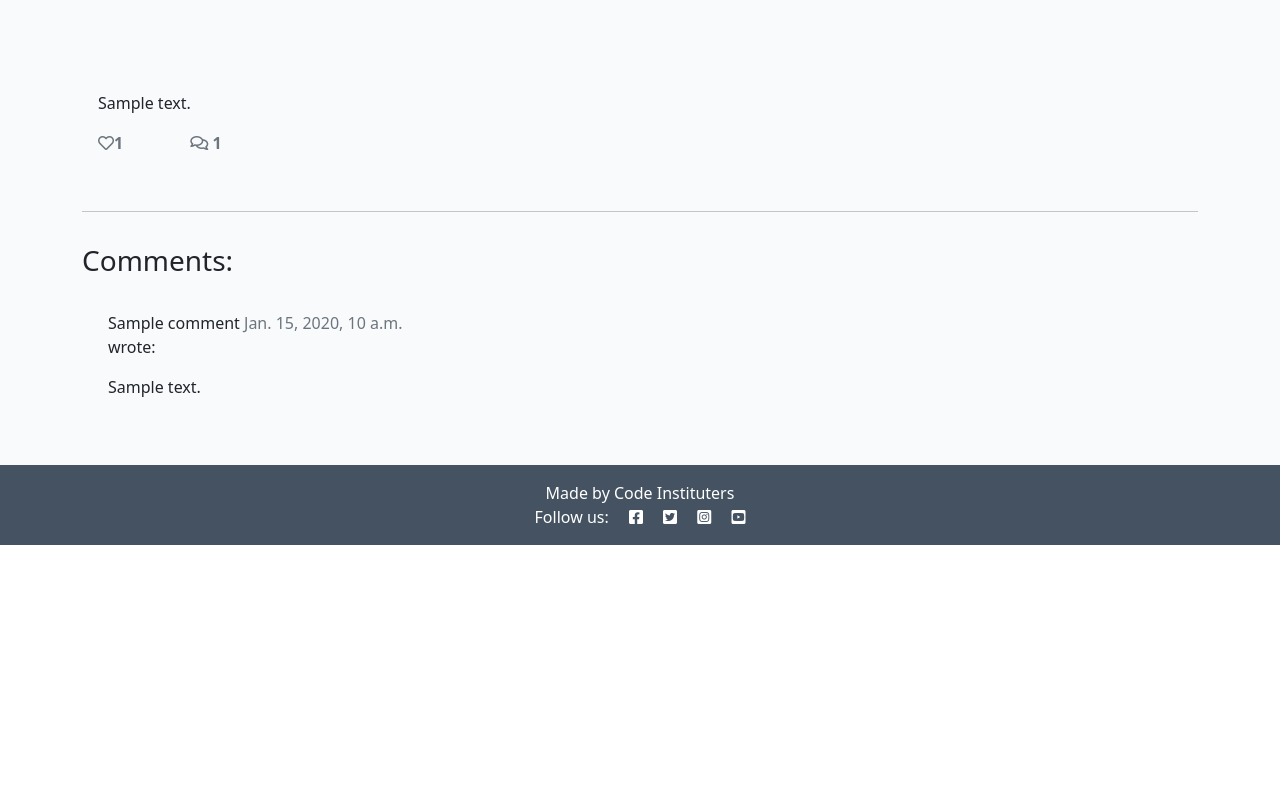
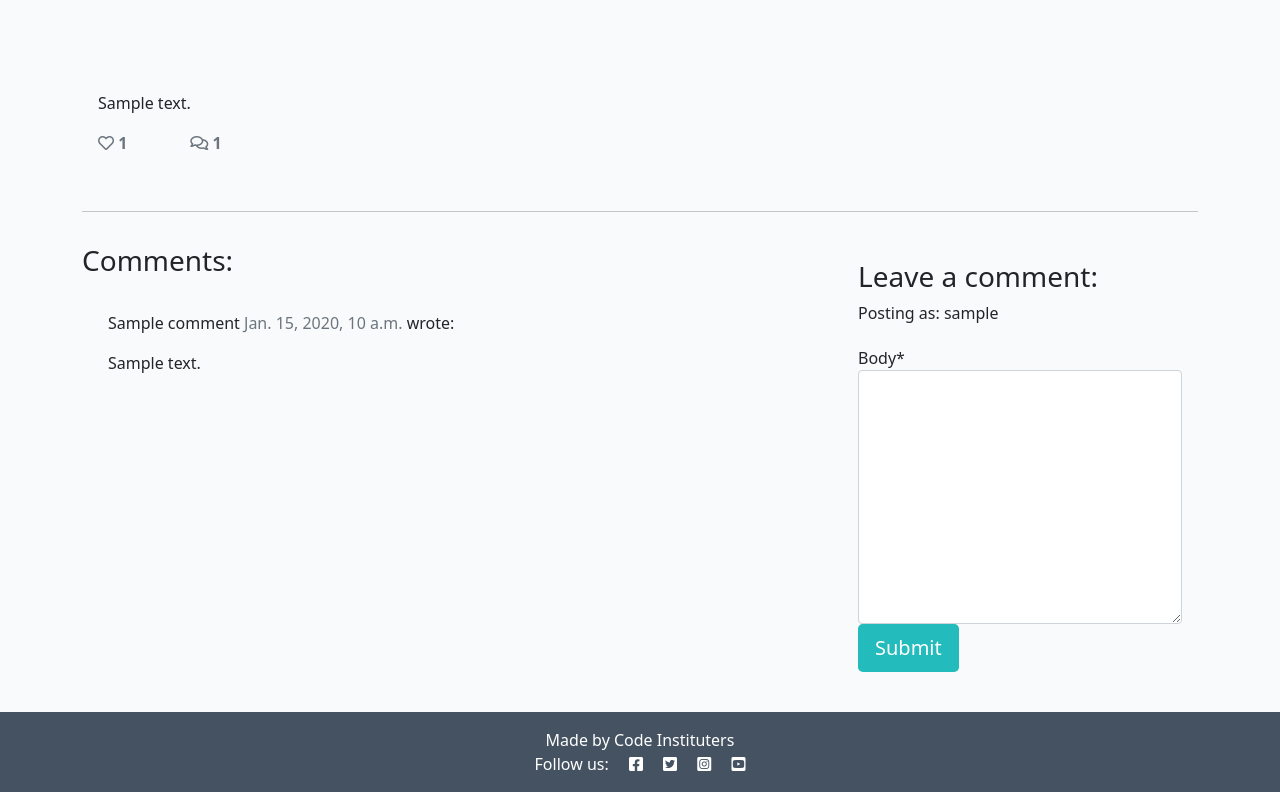
Before and after one commit to stevebiczyk/django-blog-sb, a Django app: a page that uses templates/post_detail.html in a window 1280 px wide. Shown: the part 281-1073 px from the top of the page. Before the commit the page ends 826 px from the top, so only its background shows below. Run offline with Django 3.2, Linux system fonts and the light colour scheme; a user stored in the database is signed in; tables that the repository leaves empty hold one stand-in row (values such as "Sample post"); some libraries are stand-ins or nearby versions.

Commit message:
Added commenting functionality

```diff
--- /dev/null
+++ b/blog/forms.py
@@ -0,0 +1,8 @@
+from .models import Comment
+from django import forms
+
+
+class CommentForm(forms.ModelForm):
+    class Meta:
+        model = Comment
+        fields = ('body',)
--- a/blog/views.py
+++ b/blog/views.py
@@ -1,6 +1,7 @@
 from django.shortcuts import render, get_object_or_404
 from django.views import generic, View
 from .models import Post
+from .forms import CommentForm
 
 
 class PostList(generic.ListView):
@@ -26,6 +27,38 @@ class PostDetail(View):
             {
                 "post": post,
                 "comments": comments,
-                "liked": liked
+                "commented": False,
+                "liked": liked,
+                "comment_form": CommentForm()
             },
         )
+
+    def post(self, request, slug, *args, **kwargs):
+        queryset = Post.objects.filter(status=1)
+        post = get_object_or_404(queryset, slug=slug)
+        comments = post.comments.filter(approved=True).order_by("-created_on")
+        liked = False
+        if post.likes.filter(id=self.request.user.id).exists():
+            liked = True
+
+        comment_form = CommentForm(data=request.POST)
+        if comment_form.is_valid():
+            comment_form.instance.email = request.user.email
+            comment_form.instance.name = request.user.username
+            comment = comment_form.save(commit=False)
+            comment.post = post
+            comment.save()
+        else:
+            comment_form = CommentForm()
+
+        return render(
+            request,
+            "post_detail.html",
+            {
+                "post": post,
+                "comments": comments,
+                "commented": True,
+                "liked": liked,
+                "comment_form": CommentForm()
+            },
+        )
--- a/codestar_sb/settings.py
+++ b/codestar_sb/settings.py
@@ -51,6 +51,7 @@ INSTALLED_APPS = [
     'django.contrib.staticfiles',
     'cloudinary',
     'django_summernote',
+    'crispy_forms',
     'blog',
 ]
 
@@ -58,6 +59,8 @@ SITE_ID = 1
 
 LOGIN_REDIRECT_URL = '/'
 LOGOUT_REDIRECT_URL = '/'
+
+CRISPY_TEMPLATE_PACK = 'bootstrap4'
 
 MIDDLEWARE = [
     'django.middleware.security.SecurityMiddleware',
--- a/requirements.txt
+++ b/requirements.txt
@@ -4,6 +4,7 @@ dj-database-url==0.5.0
 dj3-cloudinary-storage==0.0.6
 Django==3.2.18
 django-allauth==0.52.0
+django-crispy-forms==1.14.0
 django-summernote==0.8.20.0
 gunicorn==20.1.0
 oauthlib==3.2.2
--- a/templates/post_detail.html
+++ b/templates/post_detail.html
@@ -1,21 +1,21 @@
 {% extends 'base.html' %} {% block content %}
+{% load crispy_forms_tags %}
 
 <div class="masthead">
     <div class="container">
         <div class="row g-0">
             <div class="col-md-6 masthead-text">
                 <!-- Post title goes in these h1 tags -->
-                <h1 class="post-title">{{ post.title }}
-                </h1>
+                <h1 class="post-title">{{ post.title }}</h1>
                 <!-- Post author goes before the | the post's created date goes after -->
-                <p class="post-subtitle">{{ post.author }} | {{ post.created_on }} </p>
+                <p class="post-subtitle">{{ post.author }} | {{ post.created_on }}</p>
             </div>
             <div class="d-none d-md-block col-md-6 masthead-image">
                 <!-- The featured image URL goes in the src attribute -->
                 {% if "placeholder" in post.featured_image.url %}
                 <img src="https://codeinstitute.s3.amazonaws.com/fullstack/blog/default.jpg" width="100%">
                 {% else %}
-                <img src="{{ post.featured_image.url }}" width="100%">
+                <img src=" {{ post.featured_image.url }}" width="100%">
                 {% endif %}
             </div>
         </div>
@@ -28,11 +28,14 @@
             <div class="card-body">
                 <!-- The post content goes inside the card-text. -->
                 <!-- Use the | safe filter inside the template tags -->
-                <p class="card-text ">{{ post.content | safe }}</p>
+                <p class="card-text ">
+                    {{ post.content | safe }}
+                </p>
                 <div class="row">
+
                     <div class="col-1">
                         <!-- The number of likes goes before the closing strong tag -->
-                        <strong class="text-secondary"><i class="far fa-heart"></i>{{ post.number_of_likes }}</strong>
+                        <strong class="text-secondary"><i class="far fa-heart"></i> {{ post.number_of_likes }} </strong>
                     </div>
                     <div class="col-1">
                         {% with comments.count as total_comments %}
@@ -51,10 +54,10 @@
         </div>
     </div>
     <div class="row">
-        <div class="col card mb-4  mt-3 ">
+        <div class="col-md-8 card mb-4  mt-3 ">
             <h3>Comments:</h3>
             <div class="card-body">
-                <!-- We want a for loop inside the tags to iterate through each comment in comments -->
+                <!-- We want a for loop inside the empty control tags to iterate through each comment in comments -->
                 {% for comment in comments %}
                 <div class="comments" style="padding: 10px;">
                     <p class="font-weight-bold">
@@ -66,15 +69,31 @@
                         </span> wrote:
                     </p>
                     <!-- The body of the comment goes before the | -->
-                    {{  comment.body | linebreaks }}
+                    {{ comment.body | linebreaks }}
                 </div>
                 <!-- Our for loop ends here -->
                 {% endfor %}
             </div>
         </div>
-        <div class="col-md-8 card mb-4  mt-3 ">
+        <div class="col-md-4 card mb-4  mt-3 ">
             <div class="card-body">
                 <!-- For later -->
+                {% if commented %}
+                <div class="alert alert-success" role="alert">
+                    Your comment is awaiting approval
+                </div>
+                {% else %}
+                {% if user.is_authenticated %}
+
+                <h3>Leave a comment:</h3>
+                <p>Posting as: {{ user.username }}</p>
+                <form method="post" style="margin-top: 1.3em;">
+                    {{ comment_form | crispy }}
+                    {% csrf_token %}
+                    <button type="submit" class="btn btn-signup btn-lg">Submit</button>
+                </form>
+                {% endif %}
+                {% endif %}
             </div>
         </div>
     </div>
```
